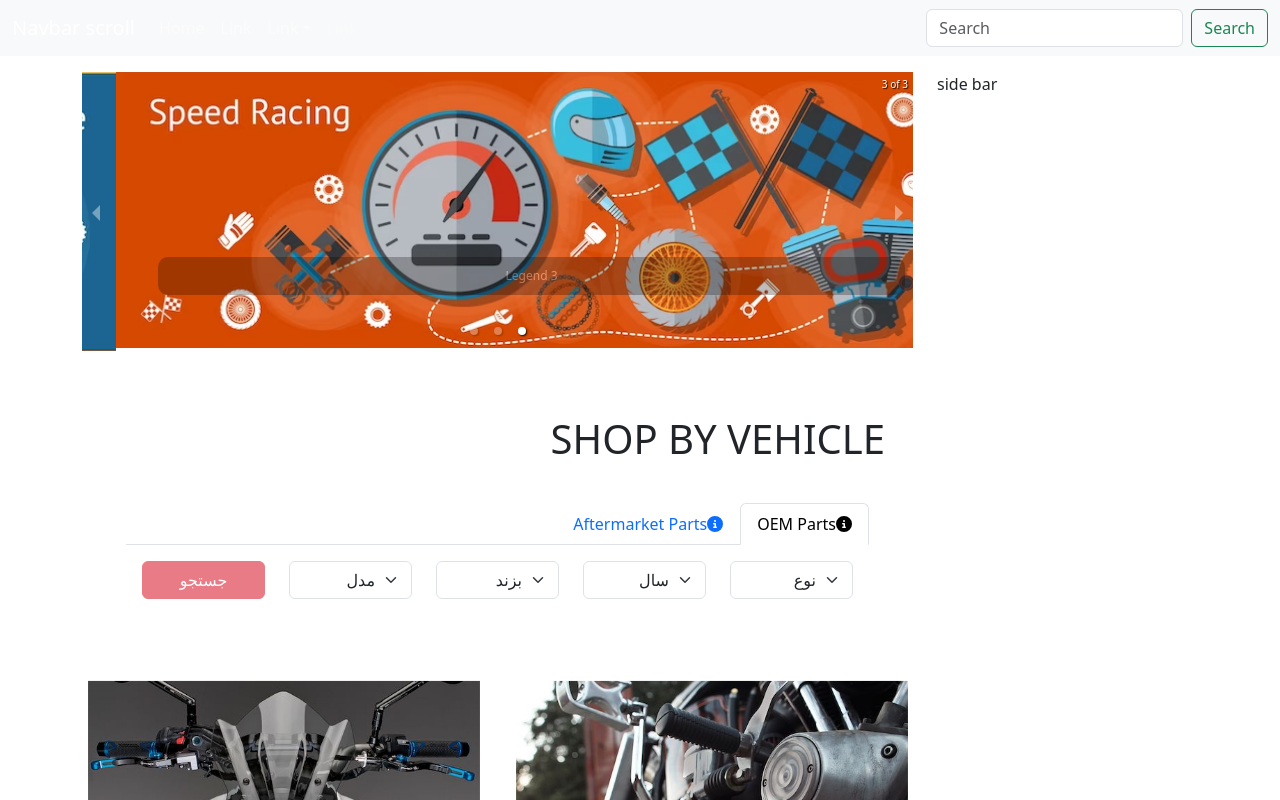
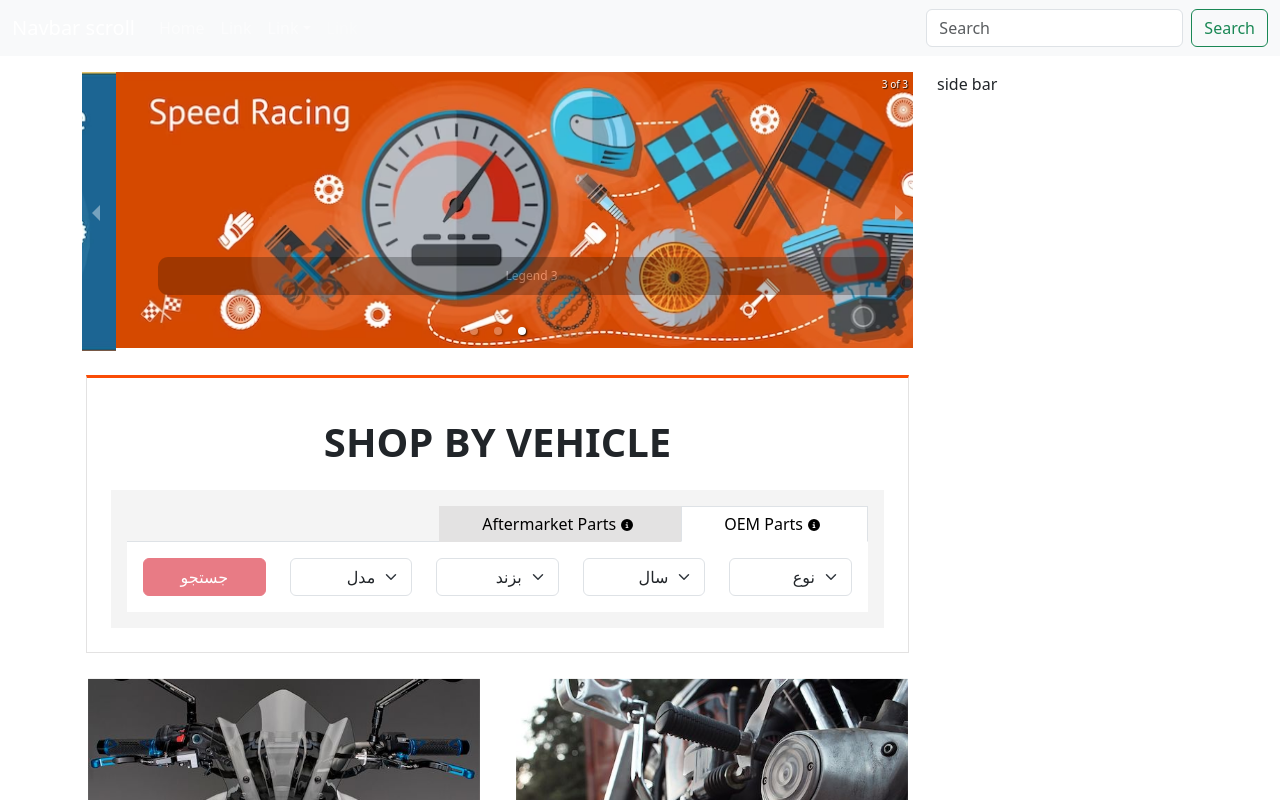
Before and after one commit to hoseindig/next13.2-moto-shop, a Next.js app: page / in a window 1280 px wide. Shown: the top 800 px of the page. Built offline with nearby package versions, Linux system fonts and the light colour scheme.

Commit message:
style change

```diff
--- a/src/styles/globals.css
+++ b/src/styles/globals.css
@@ -57,6 +57,35 @@
 }
 
 
+.nav-tabs .nav-link {
+  /* background-color: transparent !important;
+  color: #151211 !important;
+  border-top: none !important;
+  border-left: none !important;
+  border-right: none !important; */
+  border-radius: 0 !important;
+  background-color: #e3e2e2 !important;
+  color: black;
+  padding: 5px 42px !important;
+}
+
+.nav-tabs .nav-link.active {
+  background-color: rgb(255, 255, 255) !important;
+  color: black;
+  border-radius: 0 !important;
+  padding: 5px 42px !important;
+  /* border-bottom: solid 4px rgb(160, 0, 0) !important; */
+}
+
+.font-awesomeIcon-size-tab {
+  font-size: 12px;
+  margin: 0 5px;
+}
+
+/* .tab-content {
+  background-color: white;
+} */
+
 /* :root {
   --foreground-rgb: 0, 0, 0;
   --background-start-rgb: 214, 219, 220;
--- a/src/styles/product.module.css
+++ b/src/styles/product.module.css
@@ -0,0 +1,28 @@
+.mainbox {
+  background-color: #ffffff;
+  /* text-align: center; */
+}
+
+.mainxboxDiv {
+  border: 1px solid #e3e2e2;
+  border-top: 3px solid #fa4c06;
+}
+
+.tabbox {
+  background-color: white;
+}
+
+.tabContent {
+
+  background-color: white;
+}
+
+/* */
+.header {
+  text-align: center;
+  font-weight: 700;
+}
+
+.tab {
+  background-color: #f4f4f4;
+}
```
